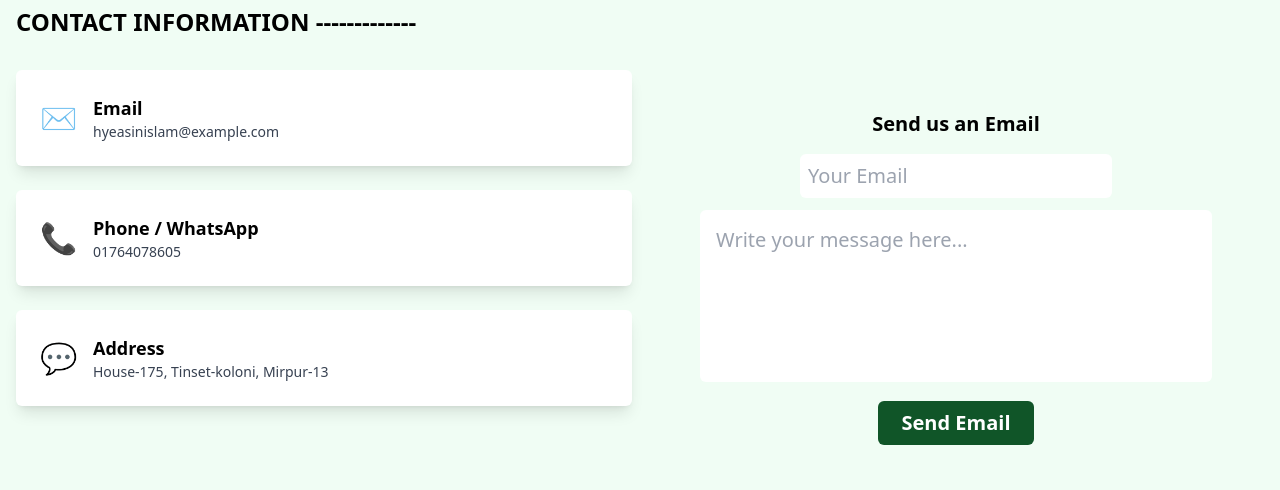
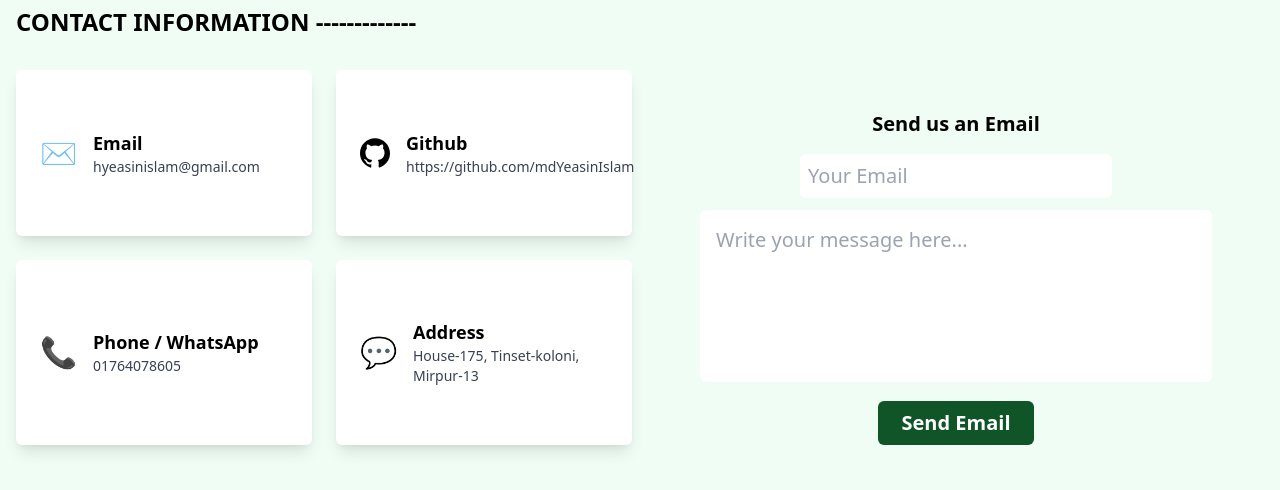
Before and after one commit to mdYeasinIslam/My_Portfolio, a Next.js app: page / in a window 1280 px wide. Shown: the part 3504-3994 px from the top of the page. Built offline with nearby package versions, Linux system fonts and the light colour scheme.

Commit message:
add github in contact section

```diff
--- a/src/components/ContactSection/Contact.tsx
+++ b/src/components/ContactSection/Contact.tsx
@@ -2,12 +2,20 @@
 import { FormEvent, useRef } from "react";
 import toast from "react-hot-toast";
 import emailjs from "@emailjs/browser";
+import { SiGithub } from "react-icons/si";
 
 const contactDetails = [
   {
     type: "Email",
-    value: "hyeasinislam@example.com",
+    value: "hyeasinislam@gmail.com",
+    link: "https://mail.google.com/mail/u/0/#inbox?compose=new",
     icon: "✉️",
+  },
+  {
+    type: "Github",
+    value: "https://github.com/mdYeasinIslam",
+    link: "https://github.com/mdYeasinIslam",
+    icon: <SiGithub className="text-black" />,
   },
   {
     type: "Phone / WhatsApp",
@@ -35,8 +43,8 @@ const Contact = () => {
           "bWoaOSVfoucQDvqz0"
         )
         .then((result) => {
-          console.log(result);
-          e.currentTarget.reset();
+          // console.log(result);
+          form.current?.reset()
           toast.success("Message sent successfully!");
         })
         .catch((error) => {
@@ -57,11 +65,12 @@ const Contact = () => {
           Contact Information -------------
         </h2>
         <div className="lg:grid grid-cols-2  gap-4">
-          <div className="flex flex-col  lg:flex-col gap-6">
+          <div className="grid grid-cols-2 gap-6">
             {contactDetails?.map((contact, index) => (
               <a
                 key={index}
-                className="flex items-center space-x-4  bg-white  transition duration-300 p-6 rounded-md shadow-lg"
+                href={contact.link}
+                className="flex items-center space-x-4  bg-white  transition duration-300 p-6 rounded-md shadow-lg cursor-pointer hover:scale-105 hover:bg-gradient-to-r from-green-50 to-pink-50"
                 target="_blank"
                 rel="noopener noreferrer"
               >
```
